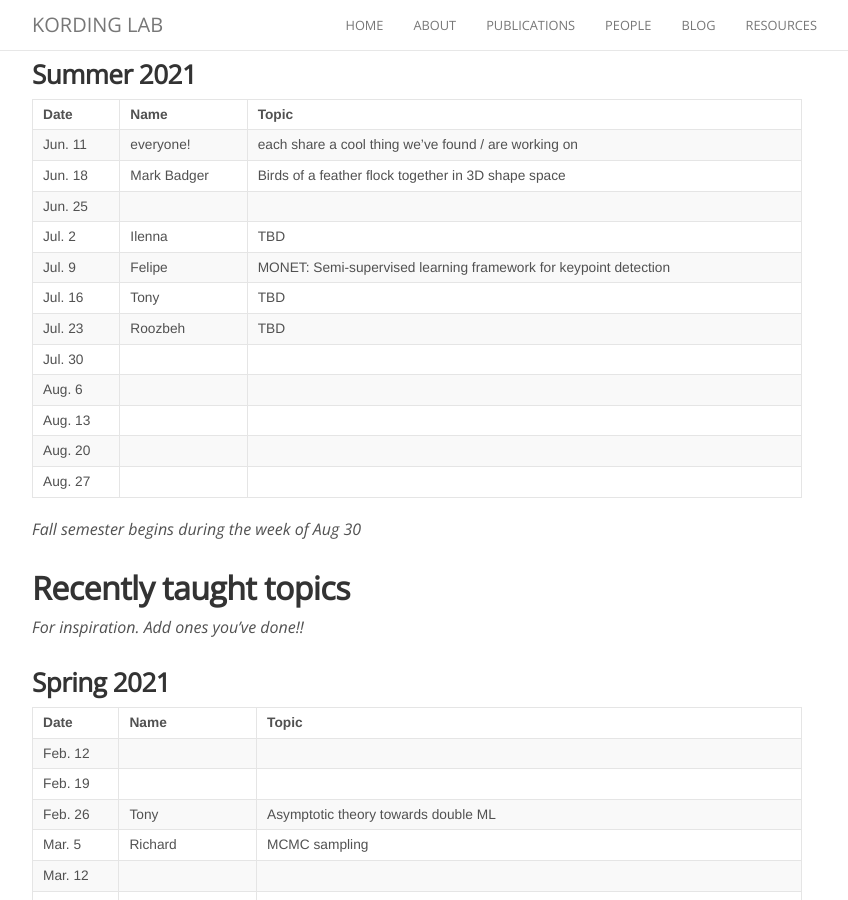
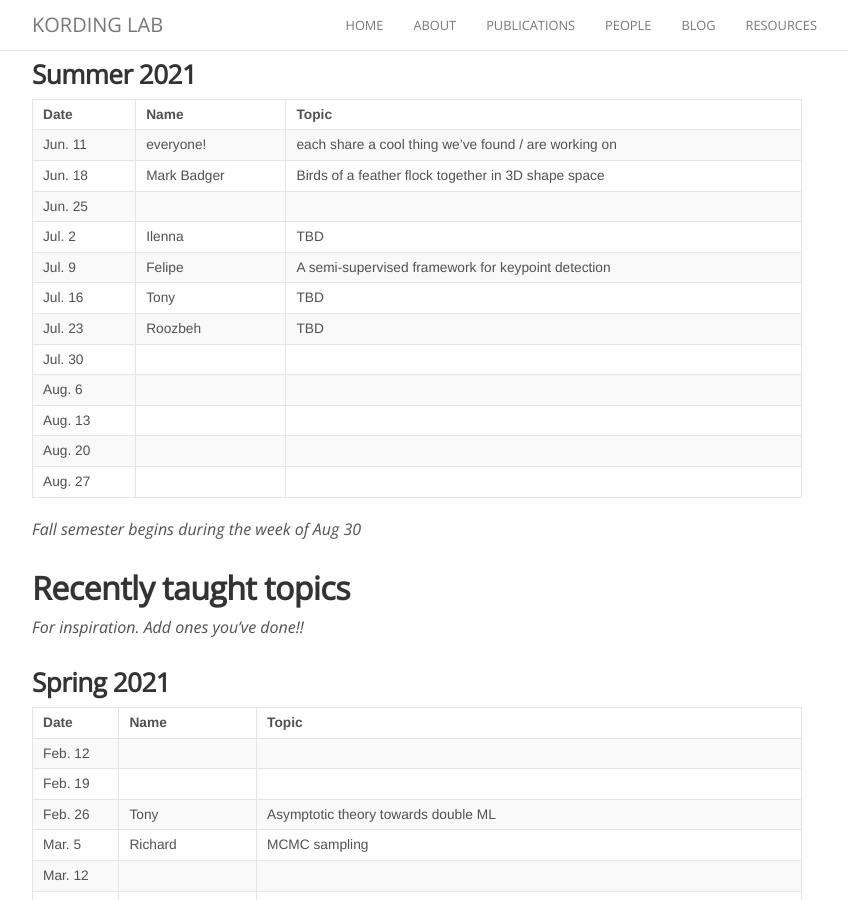
Before and after one commit to KordingLab/KordingLab.github.io, a Jekyll site: the page built from _posts/2021-01-01-upcoming-lab-teaching.md, in a window 1280 px wide and 900 px high, scrolled down 398 px. Shown: the whole window, without its empty margins (223-1071 px from the left). Built offline with Jekyll 4.4.1, drawn with Linux system fonts in a browser that asks for light colours; nearby versions of some CDN libraries; comment, search, counter and statistics services are not loaded.

Commit message:
Update 2021-01-01-upcoming-lab-teaching.md

```diff
--- a/_posts/2021-01-01-upcoming-lab-teaching.md
+++ b/_posts/2021-01-01-upcoming-lab-teaching.md
@@ -22,7 +22,7 @@ Get on the listserve for announcements: https://groups.google.com/forum/#!forum/
 | Jun. 18 | Mark Badger | Birds of a feather flock together in 3D shape space |
 | Jun. 25 | |  |
 | Jul. 2 | Ilenna | TBD |
-| Jul. 9 | Felipe | MONET: Semi-supervised learning framework for keypoint detection |
+| Jul. 9 | Felipe | A semi-supervised framework for keypoint detection |
 | Jul. 16 | Tony | TBD |
 | Jul. 23 | Roozbeh | TBD |
 | Jul. 30 | |  |
```
